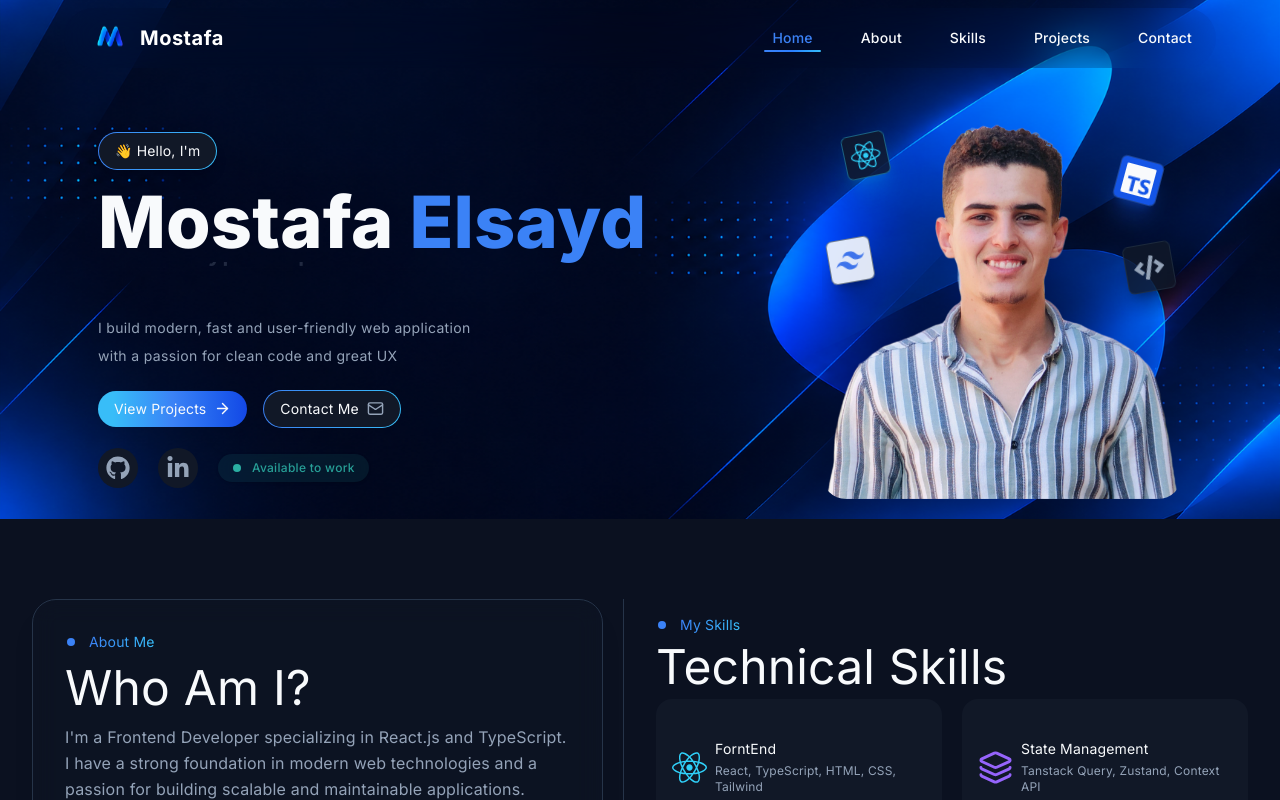
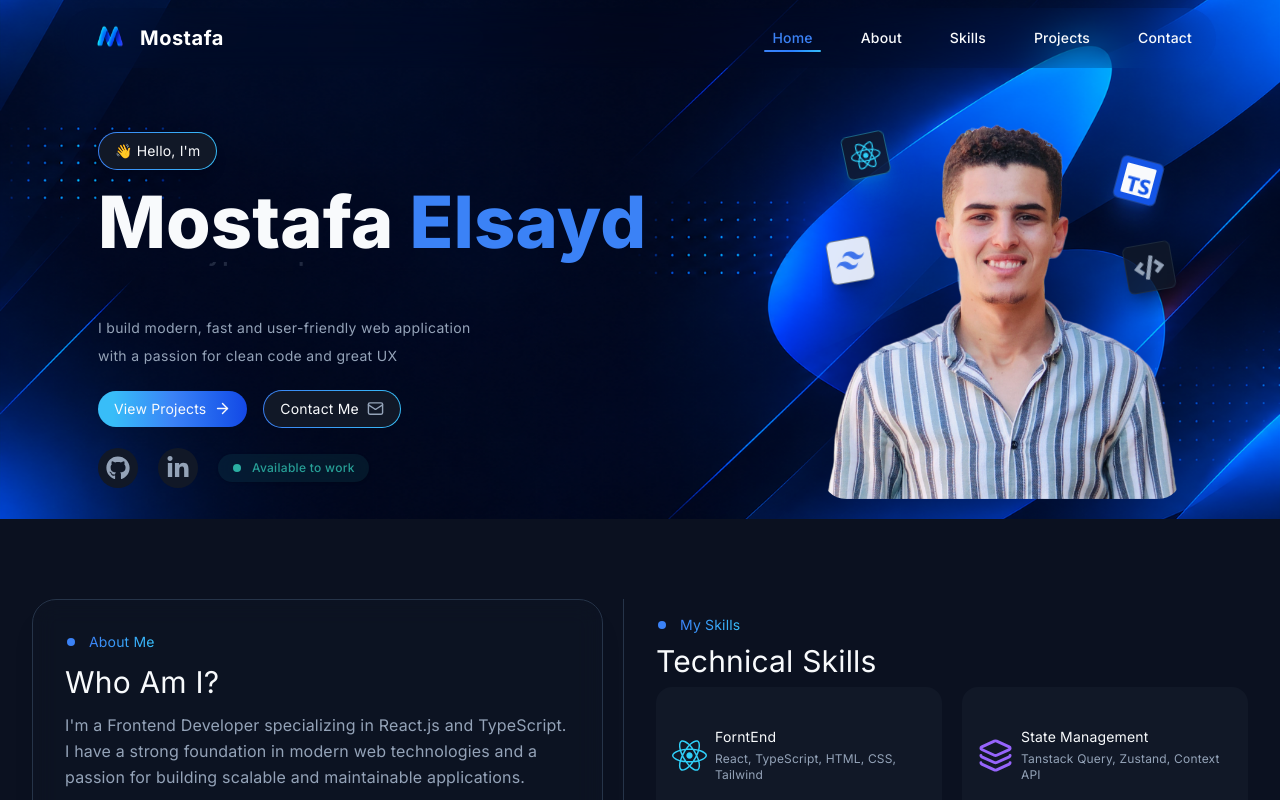
Before and after one commit to mostafa-elsayd-githup/Protfolio, a React (Vite) app: page / in a window 1280 px wide. Shown: the top 800 px of the page. Built offline with nearby package versions, Linux system fonts and the light colour scheme.

Commit message:
style(sectionTitle): reduce the size of section heading font

```diff
--- a/src/components/UI/SectionTitle.tsx
+++ b/src/components/UI/SectionTitle.tsx
@@ -1,7 +1,7 @@
 
 function SectionTitle({title}:{title: string}) {
   return (
-    <h2 className="text-2xl  lg:text-5xl text-(--color-text)">{title}</h2>
+    <h2 className="text-2xl  lg:text-3xl text-(--color-text)">{title}</h2>
   );
 }
 
```
